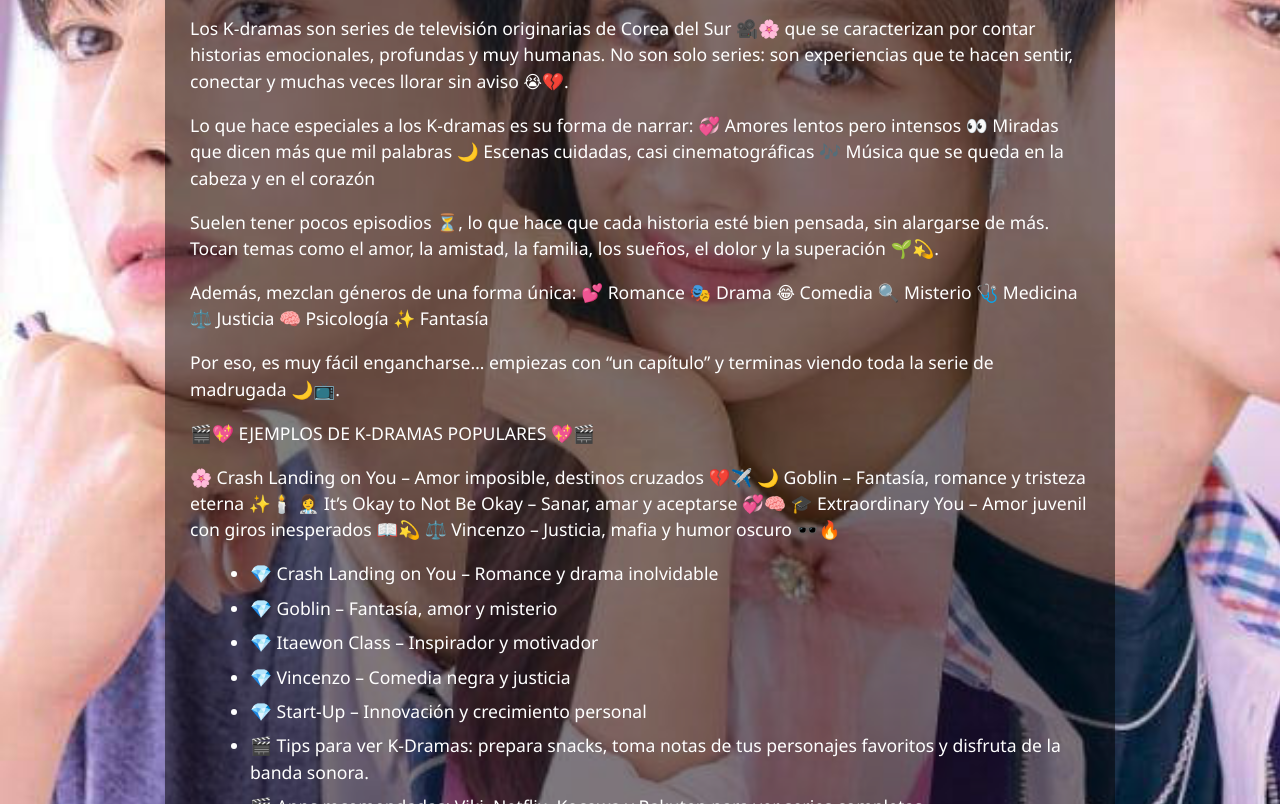
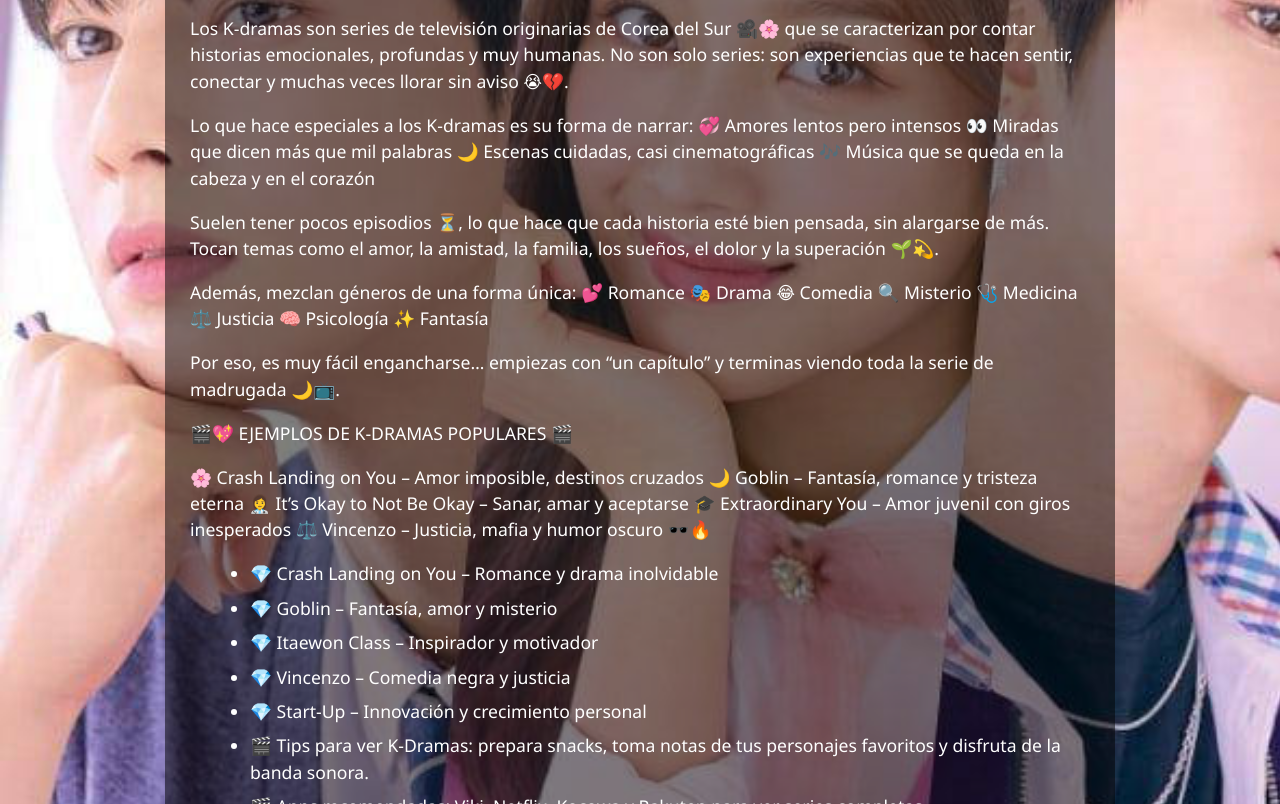
Before and after one commit to elianzumbaf-beep/chat-web, a website: page public/index.html in a window 1280 px wide. Shown: the part 296-1100 px from the top of the page. Drawn offline with nearby package versions, Linux system fonts and the light colour scheme; no server answers; files whose address does not match are found by name.

Commit message:
Update index.html

```diff
--- a/public/index.html
+++ b/public/index.html
@@ -141,12 +141,12 @@
 ✨ Fantasía</p>
 <p>
 Por eso, es muy fácil engancharse… empiezas con “un capítulo” y terminas viendo toda la serie de madrugada 🌙📺.</p>
-<p>🎬💖 EJEMPLOS DE K-DRAMAS POPULARES 💖🎬</p>
+<p>🎬💖 EJEMPLOS DE K-DRAMAS POPULARES 🎬</p>
 
-<p>🌸 Crash Landing on You – Amor imposible, destinos cruzados 💔✈️
-🌙 Goblin – Fantasía, romance y tristeza eterna ✨🕯️
-👩‍⚕️ It’s Okay to Not Be Okay – Sanar, amar y aceptarse 💞🧠
-🎓 Extraordinary You – Amor juvenil con giros inesperados 📖💫
+<p>🌸 Crash Landing on You – Amor imposible, destinos cruzados
+🌙 Goblin – Fantasía, romance y tristeza eterna
+👩‍⚕️ It’s Okay to Not Be Okay – Sanar, amar y aceptarse
+🎓 Extraordinary You – Amor juvenil con giros inesperados
 ⚖️ Vincenzo – Justicia, mafia y humor oscuro 🕶️🔥</p>
 
 
@@ -168,8 +168,8 @@ Por eso, es muy fácil engancharse… empiezas con “un capítulo” y terminas
   <div id="chat">
     <ul id="messages"></ul>
     <form id="chat-form">
-      <input id="chat-input" autocomplete="off" placeholder="Escribe tu mensaje..." />
-      <button>Enviar</button>
+      <input id="chat-input" autocomplete="off" placeholder="💖 Escribe tu K-Drama favorito ✍️" />
+      <button>🎬 Buscar K-Drama</button>
     </form>
   </div>
 </div>
```
